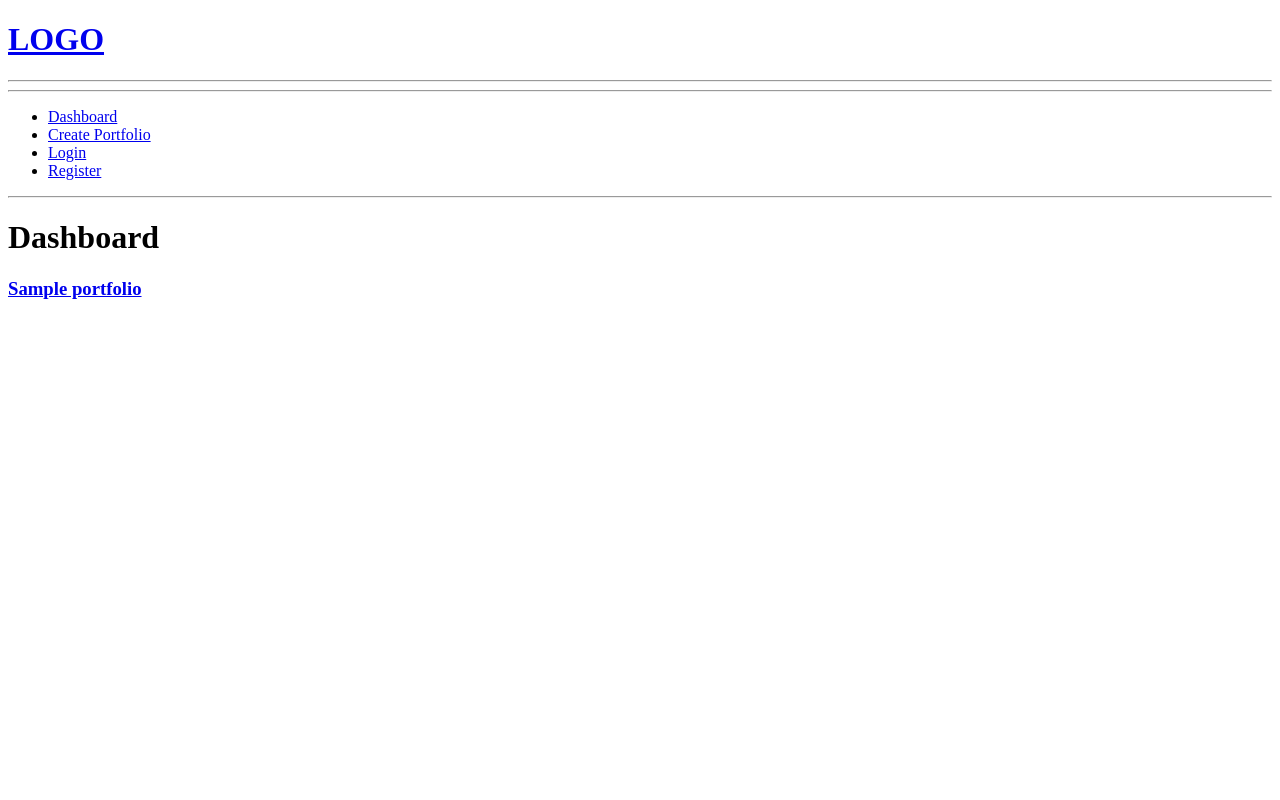
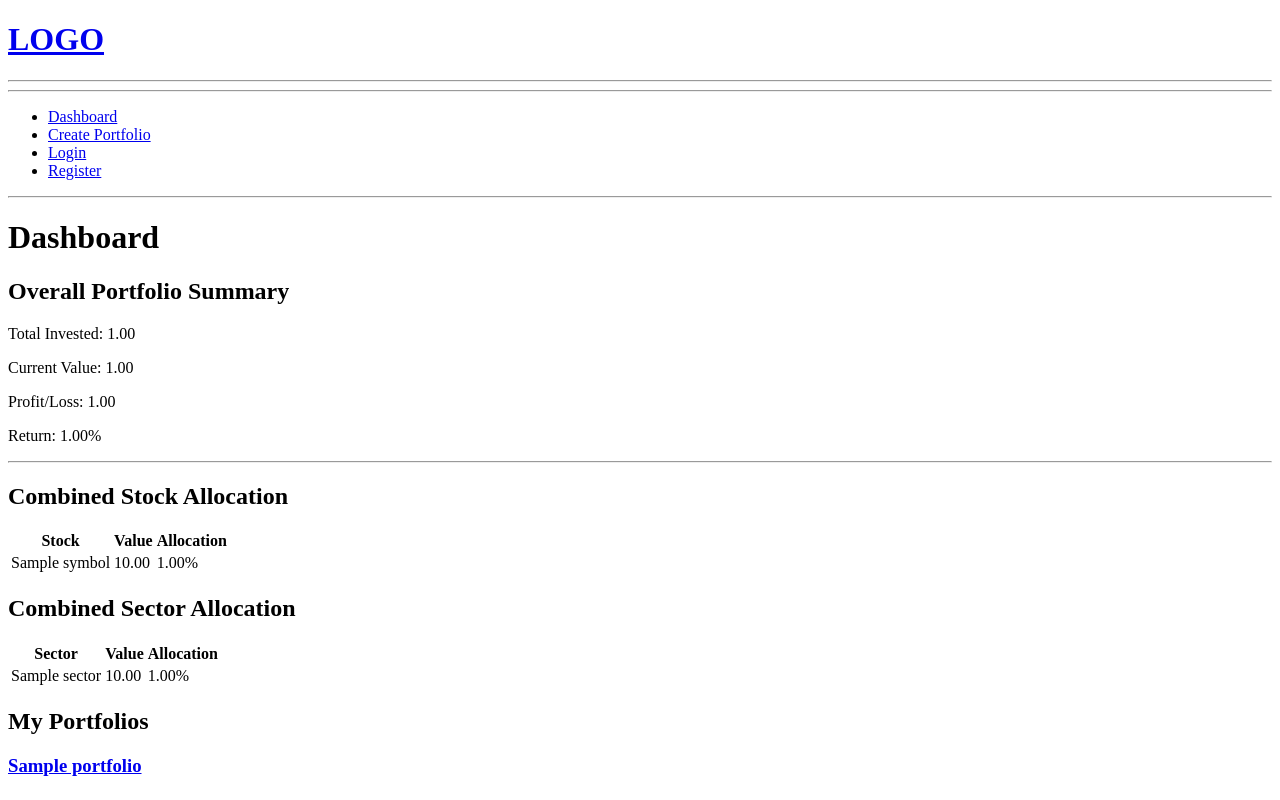
Before and after one commit to rishabhdeepak/investment-portfolio-tracker, a Django app: template dashboard/templates/dashboard/dashboard.html in a window 1280 px wide. Run offline with Django 5.2, Linux system fonts and the light colour scheme; tables that the repository leaves empty hold one stand-in row (values such as "Sample post"); the template is opened without the code that fills it: values that come from a table or form of the project are taken from there, most other values are stand-ins (such as "Sample title", 1, 10 or a date in 2020); parts of the project's set-up code (start-up, migrations or seed data) failed here and were passed over.

Commit message:
Add dashboard allocation analytics and refactor services

```diff
--- a/dashboard/templates/dashboard/dashboard.html
+++ b/dashboard/templates/dashboard/dashboard.html
@@ -1,12 +1,85 @@
 {% extends 'base.html' %}
 
 {% block content %}
+
 <h1>Dashboard</h1>
+
+<h2>Overall Portfolio Summary</h2>
+
+<p>Total Invested: {{ total_invested|floatformat:2 }}</p>
+
+<p>Current Value: {{ total_value|floatformat:2 }}</p>
+
+<p>Profit/Loss: {{ total_profit_loss|floatformat:2 }}</p>
+
+<p>Return: {{ total_return_percentage|floatformat:2 }}%</p>
+
+<hr>
+
+<h2>Combined Stock Allocation</h2>
+
+<table>
+    <thead>
+        <tr>
+            <th>Stock</th>
+            <th>Value</th>
+            <th>Allocation</th>
+        </tr>
+    </thead>
+
+    <tbody>
+    {% for symbol, data in combined_stock_allocation.items %}
+        <tr>
+            <td>{{ symbol }}</td>
+            <td>{{ data.value|floatformat:2 }}</td>
+            <td>{{ data.allocation_percentage|floatformat:2 }}%</td>
+        </tr>
+    {% empty %}
+        <tr>
+            <td colspan="3">No holdings found.</td>
+        </tr>
+    {% endfor %}
+    </tbody>
+</table>
+
+<h2>Combined Sector Allocation</h2>
+
+<table>
+    <thead>
+        <tr>
+            <th>Sector</th>
+            <th>Value</th>
+            <th>Allocation</th>
+        </tr>
+    </thead>
+
+    <tbody>
+    {% for sector, data in combined_sector_allocation.items %}
+        <tr>
+            <td>{{ sector }}</td>
+            <td>{{ data.value|floatformat:2 }}</td>
+            <td>{{ data.allocation_percentage|floatformat:2 }}%</td>
+        </tr>
+    {% empty %}
+        <tr>
+            <td colspan="3">No sectors found.</td>
+        </tr>
+    {% endfor %}
+    </tbody>
+</table>
+
+<h2>My Portfolios</h2>
+
 {% for portfolio in portfolios %}
-	<a href="{% url 'portfolio' portfolio.id %}"><h3>{{portfolio.name}}</h3></a>
-	<br>
-	{% empty %}
-		<p>You don't have any portfolios yet!</p>
+
+    <a href="{% url 'portfolio' portfolio.id %}">
+        <h3>{{ portfolio.name }}</h3>
+    </a>
+
+{% empty %}
+
+    <p>You don't have any portfolios yet!</p>
 
 {% endfor %}
+
 {% endblock content %}
```
Also changed, not shown: dashboard/services.py (added, +71 -0 lines), dashboard/views.py (+4 -3 lines), portfolio/services.py (+6 -2 lines).
